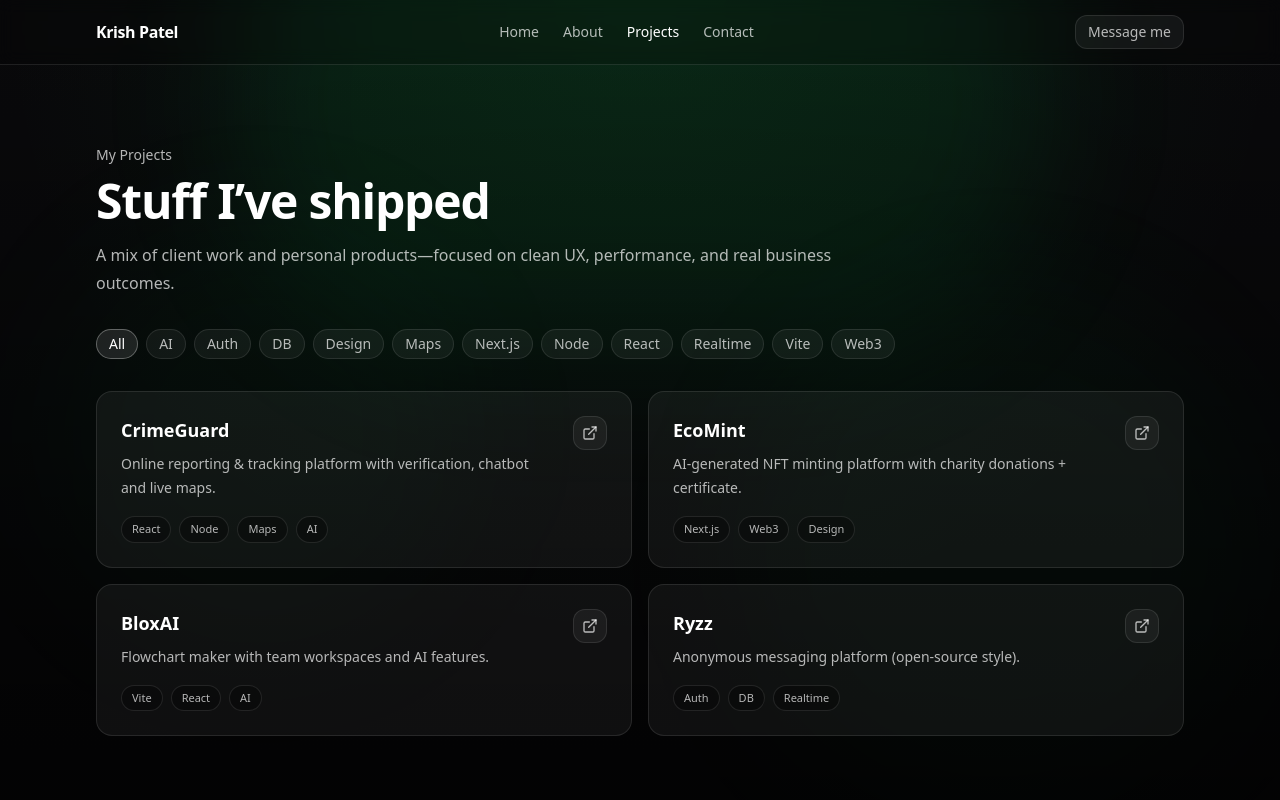
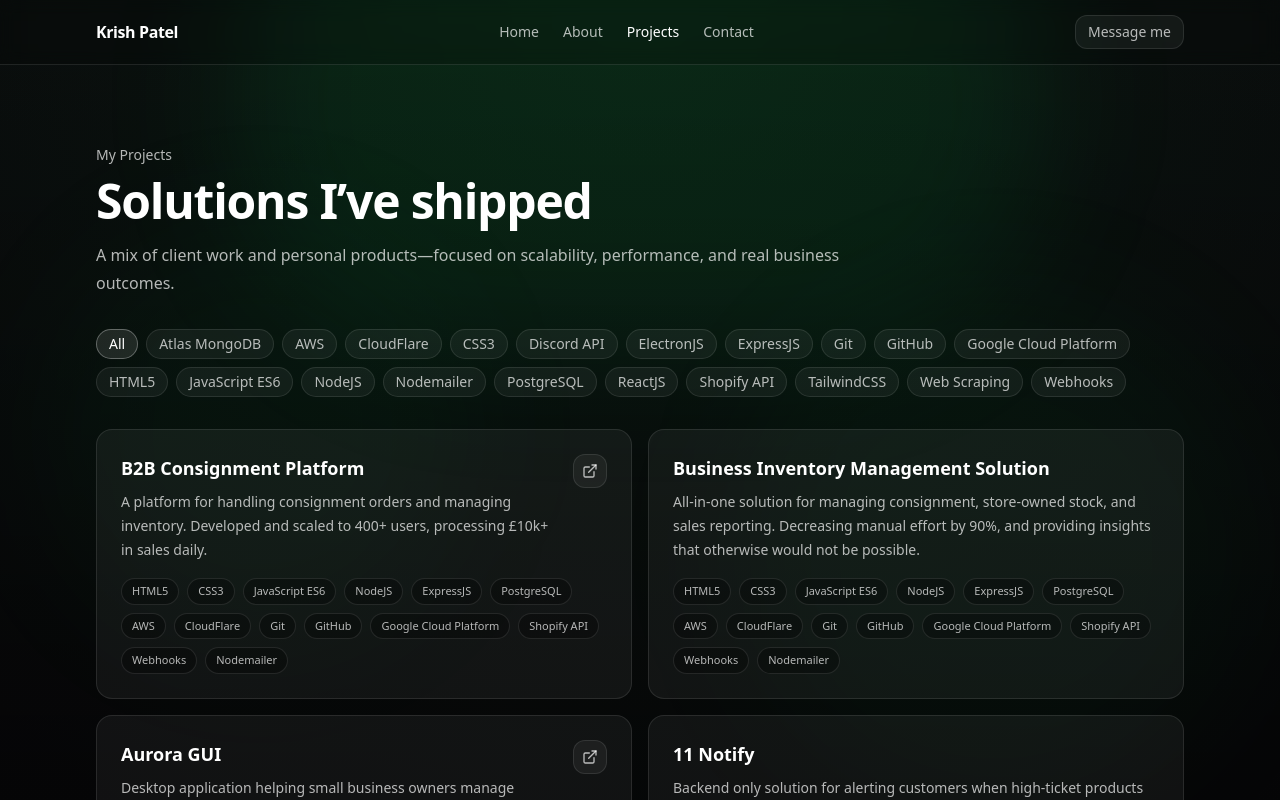
Before and after one commit to krish-p25/portfolio, a React (Vite) app: page /projects in a window 1280 px wide. Shown: the top 800 px of the page. Built offline with nearby package versions, Linux system fonts and the light colour scheme.

Commit message:
ready for deployment

```diff
--- a/src/components/Pill.jsx
+++ b/src/components/Pill.jsx
@@ -3,7 +3,7 @@ export default function Pill({ children, active = false, onClick }) {
         <button
             onClick={onClick}
             className={[
-                "rounded-full border px-3 py-1 text-xs sm:text-sm transition",
+                "rounded-full border px-3 py-1 text-xs sm:text-sm transition cursor-pointer",
                 active
                     ? "border-white/30 bg-white/10 text-white"
                     : "border-white/10 bg-white/5 text-white/70 hover:text-white hover:border-white/20",
--- a/src/data/projects.js
+++ b/src/data/projects.js
@@ -1,26 +1,135 @@
 export const projects = [
     {
-        title: "CrimeGuard",
-        description: "Online reporting & tracking platform with verification, chatbot and live maps.",
-        link: "https://example.com",
-        tags: ["React", "Node", "Maps", "AI"],
+        title: "B2B Consignment Platform",
+        description: "A platform for handling consignment orders and managing inventory. Developed and scaled to 400+ users, processing £10k+ in sales daily.",
+        link: "https://sell.crepslocker.com/",
+        tags: [
+            "HTML5",
+            "CSS3",
+            "JavaScript ES6",
+            "NodeJS",
+            "ExpressJS",
+            "PostgreSQL",
+            "AWS",
+            "CloudFlare",
+            "Git",
+            "GitHub",
+            "Google Cloud Platform",
+            "Shopify API",
+            "Webhooks",
+            "Nodemailer",
+        ],
     },
     {
-        title: "EcoMint",
-        description: "AI-generated NFT minting platform with charity donations + certificate.",
-        link: "https://example.com",
-        tags: ["Next.js", "Web3", "Design"],
+        title: "Business Inventory Management Solution",
+        description: "All-in-one solution for managing consignment, store-owned stock, and sales reporting. Decreasing manual effort by 90%, and providing insights that otherwise would not be possible.",
+        tags: [
+            "HTML5",
+            "CSS3",
+            "JavaScript ES6",
+            "NodeJS",
+            "ExpressJS",
+            "PostgreSQL",
+            "AWS",
+            "CloudFlare",
+            "Git",
+            "GitHub",
+            "Google Cloud Platform",
+            "Shopify API",
+            "Webhooks",
+            "Nodemailer",
+        ],
     },
     {
-        title: "BloxAI",
-        description: "Flowchart maker with team workspaces and AI features.",
-        link: "https://example.com",
-        tags: ["Vite", "React", "AI"],
+        title: "Aurora GUI",
+        description: "Desktop application helping small business owners manage inventory and tracking of orders.",
+        link: "https://github.com/krish-p25/aurora-gui",
+        tags: [
+            "ElectronJS",
+            "HTML5",
+            "CSS3",
+            "Web Scraping",
+            "JavaScript ES6",
+            "NodeJS",
+            "ExpressJS",
+            "Atlas MongoDB",
+            "AWS",
+            "Git",
+            "GitHub",
+        ],
     },
     {
-        title: "Ryzz",
-        description: "Anonymous messaging platform (open-source style).",
-        link: "https://example.com",
-        tags: ["Auth", "DB", "Realtime"],
+        title: "11 Notify",
+        description: "Backend only solution for alerting customers when high-ticket products come back in stock. Scaled to 350+ customers and sold after 3 years of growth.",
+        tags: [
+            "NodeJS",
+            "Atlas MongoDB",
+            "AWS",
+            "Nodemailer",
+            "Git",
+            "GitHub",
+            "Discord API",
+            "Webhooks",
+            "Web Scraping",
+        ],
     },
+    {
+        title: "Stashed Media Collection Tool",
+        description: "A tool for collecting media from various sources and storing them in a database. With option for either Google Drive or AWS S3 storage.",
+        link: "https://stashed.krishrp.xyz/how-it-works",
+        tags: [
+            "ReactJS",
+            "TailwindCSS",
+            "NodeJS",
+            "ExpressJS",
+            "PostgreSQL",
+            "AWS",
+            "CloudFlare",
+            "Git",
+            "GitHub",
+            "Google Cloud Platform",
+        ],
+    },
+    {
+        title: "Bulk Dropshipping Platform",
+        description: "A platform for managing bulk dropshipping orders and inventory. System fully automated from product creation, inventory sync to order fulfilment. Generates £30k in revenue monthly.",
+        tags: [
+            "Shopify API",
+            "NodeJS",
+            "ExpressJS",
+            "PostgreSQL",
+            "AWS",
+            "CloudFlare",
+            "Git",
+            "GitHub",
+            "Webhooks",
+            "Web Scraping",
+        ],
+    },
+    {
+        title: "VR Driving Safety Simulator",
+        description: "A VR driving safety simulator that helps users learn how to drive safely and avoid accidents. Simulation is conducted in a virtual environment with results then displayed in a dashboard.",
+        link: "https://www.ucl-intelligent-mobility.com/",
+        tags: [
+            "HTML5",
+            "CSS3",
+            "JavaScript ES6",
+            "NodeJS",
+            "ExpressJS",
+            "PostgreSQL",
+        ],
+    },
+    {
+        title: "This Portfolio",
+        description: "A portfolio website built with React and TailwindCSS. It is a simple website that displays my projects and my skills.",
+        link: "https://krishrp.xyz/",
+        tags: [
+            "ReactJS",
+            "TailwindCSS",
+            "HTML5",
+            "CSS3",
+            "JavaScript ES6",
+
+        ],
+    }
 ];
--- a/src/pages/Projects.jsx
+++ b/src/pages/Projects.jsx
@@ -22,9 +22,9 @@ export default function Projects() {
         <Container className="pt-14 pb-16 sm:pt-20">
             <div className="max-w-3xl">
                 <div className="text-sm text-white/70">My Projects</div>
-                <h1 className="mt-3 text-3xl sm:text-5xl font-semibold tracking-tight">Stuff I’ve shipped</h1>
+                <h1 className="mt-3 text-3xl sm:text-5xl font-semibold tracking-tight">Solutions I’ve shipped</h1>
                 <p className="mt-4 text-white/70 leading-7">
-                    A mix of client work and personal products—focused on clean UX, performance, and real business outcomes.
+                    A mix of client work and personal products—focused on scalability, performance, and real business outcomes.
                 </p>
             </div>
 
```
